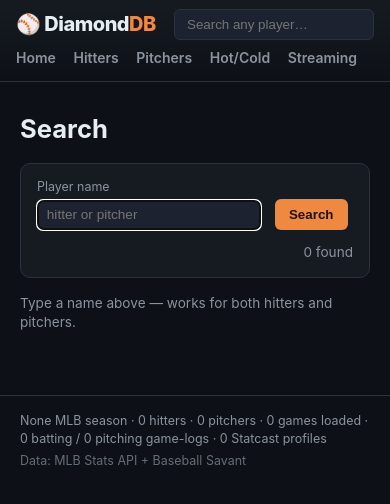
After one commit to HandsomeSandwich/mlb, a Flask app: page /search in a window 390 px wide. The commit adds this page. Shown: the top 504 px of the page. Run offline with Flask 3, Linux system fonts and the light colour scheme; data that the repository does not hold is empty.

Commit message:
Usability: responsive nav, default row cap, global search, styled 404
- Top bar nav wraps into a swipeable strip on narrow screens (was a
  10-item row with no mobile handling) + active-page highlight.
- Hitters/Pitchers default to 50 rows (was 300) with a Show 50/150/500/All
  selector and a truncation hint; size is preserved across sorts/filters.
- Header search now hits a real /search across ALL players (hitters AND
  pitchers) instead of /hitters only; new search results page.
- Global 404 handler renders the styled not_found template for unknown
  URLs, matching the bad-player-id page.

Co-Authored-By: Claude Opus 4.8 <noreply@anthropic.com>

```diff
--- a/app.py
+++ b/app.py
@@ -94,6 +94,31 @@ def index():
     return render_template("index.html", **ctx)
 
 
+@app.errorhandler(404)
+def page_not_found(_e):
+    return render_template("not_found.html"), 404
+
+
+@app.route("/search")
+def search():
+    conn = get_db()
+    yr = selected_season(conn)
+    q = request.args.get("q") or None
+    rows = Q.search_players(conn, q, yr) if q else []
+    return render_template("search.html", q=q, rows=rows)
+
+
+def _limit(default=50):
+    """Row-count selector; 'all' (or a big number) lifts the cap."""
+    raw = request.args.get("limit")
+    if raw in ("all", "0"):
+        return 5000
+    try:
+        return min(int(raw), 5000)
+    except (TypeError, ValueError):
+        return default
+
+
 @app.route("/hitters")
 def hitters():
     conn = get_db()
@@ -104,11 +129,13 @@ def hitters():
     pos = request.args.get("pos") or None
     q = request.args.get("q") or None
     min_pa = request.args.get("min_pa", type=int) or 0
+    limit = _limit()
     rows = Q.hitters(conn, sort=sort, direction=direction, team=team, pos=pos,
-                     min_pa=min_pa, q=q, season=yr)
+                     min_pa=min_pa, q=q, season=yr, limit=limit)
     return render_template(
         "hitters.html", rows=rows, sort=sort, dir=direction, team=team, pos=pos,
-        q=q, min_pa=min_pa, teams=Q.teams_list(conn), positions=Q.positions_list(conn),
+        q=q, min_pa=min_pa, limit=limit, teams=Q.teams_list(conn),
+        positions=Q.positions_list(conn),
     )
 
 
@@ -121,11 +148,12 @@ def pitchers():
     team = request.args.get("team") or None
     q = request.args.get("q") or None
     min_ip = request.args.get("min_ip", type=int) or 0
+    limit = _limit()
     rows = Q.pitchers(conn, sort=sort, direction=direction, team=team,
-                      min_outs=min_ip * 3, q=q, season=yr)
+                      min_outs=min_ip * 3, q=q, season=yr, limit=limit)
     return render_template(
         "pitchers.html", rows=rows, sort=sort, dir=direction, team=team, q=q,
-        min_ip=min_ip, teams=Q.teams_list(conn),
+        min_ip=min_ip, limit=limit, teams=Q.teams_list(conn),
     )
 
 
--- a/fantasybb/queries.py
+++ b/fantasybb/queries.py
@@ -106,6 +106,24 @@ def pitchers(conn, *, sort="so", direction="desc", team=None,
         LIMIT ?"""
     params.append(limit)
     return conn.execute(sql, params).fetchall()
+
+
+def search_players(conn, q: str, season=None, limit=60):
+    """Find any player (hitter or pitcher) by name, for the global search box."""
+    return conn.execute(
+        """SELECT p.player_id, p.full_name, p.position, p.bat_side, p.pitch_hand,
+                  t.abbreviation AS team,
+                  (b.player_id IS NOT NULL) AS has_bat,
+                  (ps.player_id IS NOT NULL) AS has_pit
+           FROM players p
+           LEFT JOIN teams t ON t.team_id = p.team_id
+           LEFT JOIN batting_season b  ON b.player_id = p.player_id AND b.season = ?
+           LEFT JOIN pitching_season ps ON ps.player_id = p.player_id AND ps.season = ?
+           WHERE p.full_name LIKE ?
+           ORDER BY (b.pa IS NULL AND ps.outs IS NULL), p.full_name
+           LIMIT ?""",
+        (season, season, f"%{q}%", limit),
+    ).fetchall()
 
 
 def seasons(conn) -> list[int]:
--- a/static/style.css
+++ b/static/style.css
@@ -34,8 +34,22 @@ a:hover { text-decoration: underline; }
 .brand { font-size: 1.25rem; font-weight: 800; color: var(--text); letter-spacing: -0.5px; }
 .brand span { color: var(--accent); }
 .topbar nav { display: flex; gap: 1rem; }
-.topbar nav a { color: var(--muted); font-weight: 600; }
+.topbar nav a { color: var(--muted); font-weight: 600; white-space: nowrap; }
 .topbar nav a:hover { color: var(--text); text-decoration: none; }
+.topbar nav a.active { color: var(--accent); }
+.topbar nav a.active::after { content: ""; display: block; height: 2px; background: var(--accent); border-radius: 2px; margin-top: 2px; }
+
+/* Narrow screens: let the bar wrap and turn the nav into a swipeable strip
+   so the 10 links never clip or overflow. */
+@media (max-width: 860px) {
+  .topbar { height: auto; flex-wrap: wrap; padding: 0.55rem 1rem; gap: 0.5rem 1rem; }
+  .topbar nav { order: 5; width: 100%; overflow-x: auto; -webkit-overflow-scrolling: touch;
+                gap: 1.1rem; padding-bottom: 0.25rem; }
+  .season-select { margin-left: auto; }
+  .season-select + .search { margin-left: 0.5rem; }
+  .search { margin-left: 0; }
+  .search input { width: 9.5rem; }
+}
 .season-select {
   margin-left: auto;
   background: var(--panel-2); border: 1px solid var(--accent); color: var(--accent);
--- a/templates/base.html
+++ b/templates/base.html
@@ -10,16 +10,13 @@
 <header class="topbar">
   <a class="brand" href="{{ url_for('index') }}">⚾ Diamond<span>DB</span></a>
   <nav>
-    <a href="{{ url_for('index') }}">Home</a>
-    <a href="{{ url_for('hitters') }}">Hitters</a>
-    <a href="{{ url_for('pitchers') }}">Pitchers</a>
-    <a href="{{ url_for('trends') }}">Hot/Cold</a>
-    <a href="{{ url_for('streaming') }}">Streaming</a>
-    <a href="{{ url_for('weekly') }}">Weekly</a>
-    <a href="{{ url_for('myteam') }}">My Team</a>
-    <a href="{{ url_for('matchup') }}">League</a>
-    <a href="{{ url_for('transactions') }}">Transactions</a>
-    <a href="{{ url_for('collusion') }}">Collusion</a>
+    {% set navitems = [('index','Home'), ('hitters','Hitters'), ('pitchers','Pitchers'),
+                       ('trends','Hot/Cold'), ('streaming','Streaming'), ('weekly','Weekly'),
+                       ('myteam','My Team'), ('matchup','League'),
+                       ('transactions','Transactions'), ('collusion','Collusion')] %}
+    {% for endpoint, label in navitems %}
+      <a class="{{ 'active' if request.endpoint == endpoint }}" href="{{ url_for(endpoint) }}">{{ label }}</a>
+    {% endfor %}
   </nav>
   {% if seasons and seasons|length > 1 %}
   <select class="season-select" title="Season"
@@ -29,9 +26,9 @@
     {% endfor %}
   </select>
   {% endif %}
-  <form class="search" action="{{ url_for('hitters') }}" method="get">
+  <form class="search" action="{{ url_for('search') }}" method="get">
     {% if season %}<input type="hidden" name="season" value="{{ season }}">{% endif %}
-    <input type="text" name="q" placeholder="Search player…" value="{{ request.args.get('q','') }}">
+    <input type="text" name="q" placeholder="Search any player…" value="{{ request.args.get('q','') }}">
   </form>
 </header>
 
--- /dev/null
+++ b/templates/search.html
@@ -0,0 +1,42 @@
+{% extends "base.html" %}
+{% block title %}Search{% if q %} — {{ q }}{% endif %}{% endblock %}
+
+{% block content %}
+<h1 class="page-title">Search{% if q %} <span class="muted">— “{{ q }}”</span>{% endif %}</h1>
+
+<form class="filters" method="get" style="margin-bottom:1rem">
+  {% if season %}<input type="hidden" name="season" value="{{ season }}">{% endif %}
+  <label>Player name
+    <input type="text" name="q" value="{{ q or '' }}" placeholder="hitter or pitcher" autofocus style="width:14rem">
+  </label>
+  <button type="submit">Search</button>
+  {% if rows is not none %}<span class="count">{{ rows|length }} found</span>{% endif %}
+</form>
+
+{% if q and not rows %}
+  <p class="empty">No players match “{{ q }}”.</p>
+{% elif rows %}
+<div class="table-wrap" style="max-width:640px">
+<table class="stats">
+  <thead><tr><th class="txt">Player</th><th class="txt">Pos</th><th class="txt">Team</th><th class="txt">Type</th></tr></thead>
+  <tbody>
+  {% for r in rows %}
+    <tr>
+      <td class="txt name"><a href="{{ url_for('player', player_id=r['player_id']) }}{% if season %}?season={{ season }}{% endif %}">{{ r['full_name'] }}</a></td>
+      <td class="txt">{{ r['position'] or '—' }}</td>
+      <td class="txt">{{ r['team'] or '—' }}</td>
+      <td class="txt muted">
+        {%- if r['has_pit'] and not r['has_bat'] %}Pitcher
+        {%- elif r['has_bat'] and r['has_pit'] %}Two-way
+        {%- elif r['has_bat'] %}Hitter
+        {%- else %}—{% endif -%}
+      </td>
+    </tr>
+  {% endfor %}
+  </tbody>
+</table>
+</div>
+{% elif not q %}
+  <p class="muted">Type a name above — works for both hitters and pitchers.</p>
+{% endif %}
+{% endblock %}
```
Also changed, not shown: templates/hitters.html (+8 -2 lines), templates/pitchers.html (+8 -2 lines).
